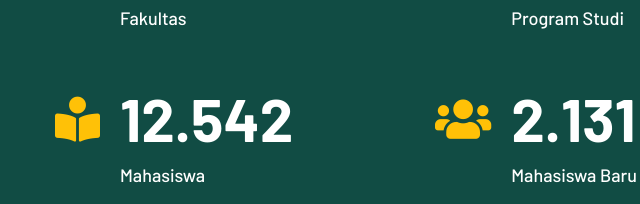
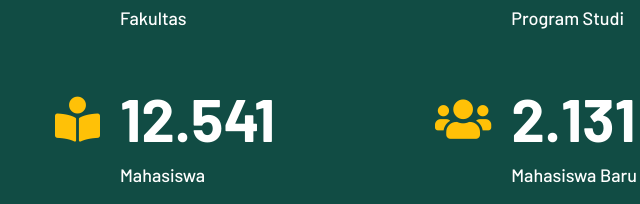
Before and after one commit to vathunt/iainmadura-website-template, a plain HTML site: page index.html in a window 1280 px wide. Shown: the part 2402-2606 px from the top of the page, 30-670 px from the left. Drawn offline with nearby package versions, Linux system fonts and the light colour scheme.

```diff
--- a/index.html
+++ b/index.html
@@ -592,7 +592,7 @@
             <div class="facts-item">
               <i class="fas fa-book-reader"></i>
               <div class="facts-text">
-                <h3 data-toggle="counter-up">12.542</h3>
+                <h3 data-toggle="counter-up">12.541</h3>
                 <p>Mahasiswa</p>
               </div>
             </div>
```
